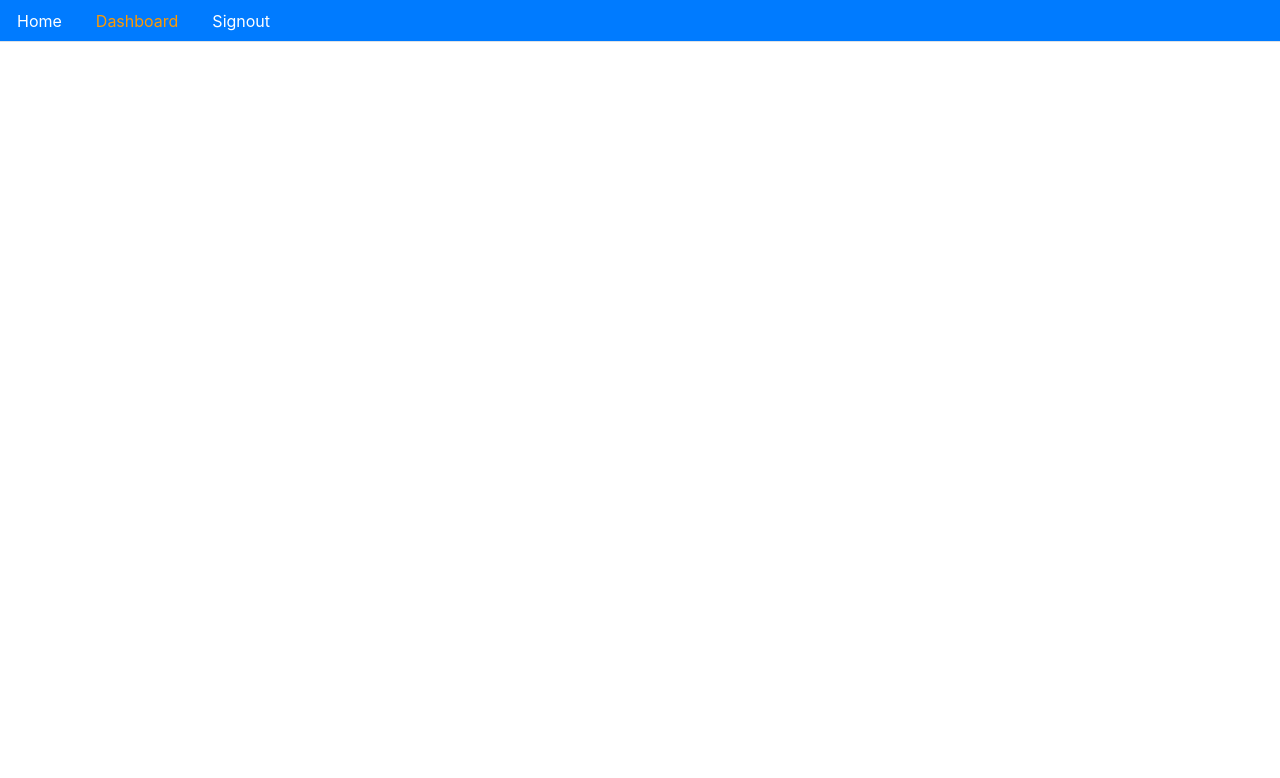
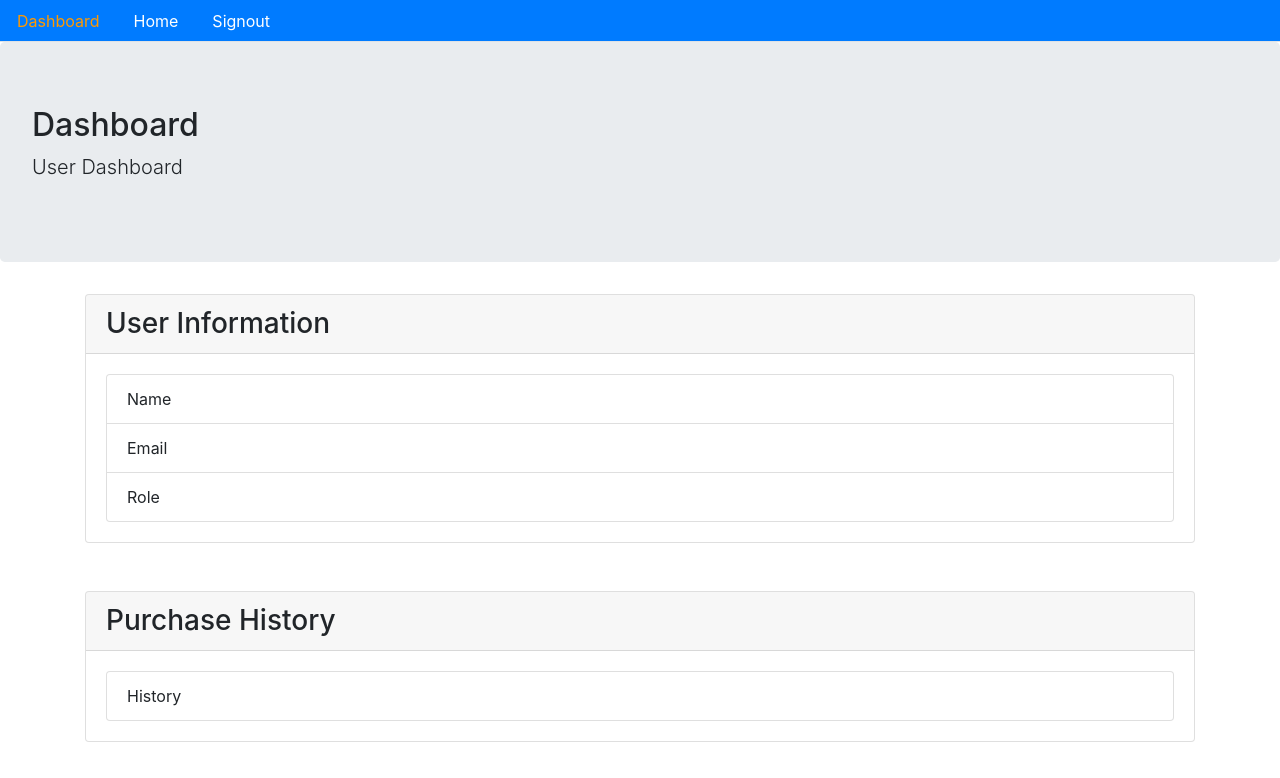
Before and after one commit to IT17167192/fashion-store-client, a React (Create React App) app: page /dashboard in a window 1280 px wide. Shown: the top 778 px of the page. Built offline with nearby package versions, Linux system fonts and the light colour scheme; sample sign-in values are in the browser's storage.

Commit message:
Dashboard route

```diff
--- a/src/Routes.js
+++ b/src/Routes.js
@@ -5,6 +5,8 @@ import Home from './core/Home';
 import Signup from "./user/Signup";
 import Menu from './core/Menu';
 import Signin from "./user/Signin";
+import PrivateRoute from "./auth/PrivateRoute";
+import Dashboard from "./user/UserDashboard";
 
 const Routes = () => {
     return (
@@ -15,6 +17,7 @@ const Routes = () => {
                 <Route path="/layout" exact component={Layout} />
                 <Route path="/signup" exact component={Signup} />
                 <Route path="/signin" exact component={Signin} />
+                <PrivateRoute path="/dashboard" exact component={Dashboard} />
             </Switch>
         </BrowserRouter>
     )
--- a/src/auth/DashboardRoute.js
+++ /dev/null
@@ -1,3 +0,0 @@
-import React from "react";
-import {Route, Redirect} from "react-router-dom";
-// import { }
--- /dev/null
+++ b/src/auth/PrivateRoute.js
@@ -0,0 +1,13 @@
+import React, {Component} from "react";
+import {Route, Redirect} from "react-router-dom";
+import { isAuthenticate } from "./index";
+
+const PrivateRoute = ({component: Component, ...rest}) => (
+    <Route {...rest} render={props => isAuthenticate() ? (
+        <Component {...props} />
+    ) : (
+        <Redirect to={{pathname: '/signin', state: {from: props.location}}} />
+    )}/>
+);
+
+export default PrivateRoute;
--- a/src/core/Menu.js
+++ b/src/core/Menu.js
@@ -1,6 +1,7 @@
 import React, {Fragment} from "react";
 import {Link, withRouter} from "react-router-dom";
 import {signout, isAuthenticate} from "../auth";
+
 
 const isActive = (history, path) => {
     if (history.location.pathname === path) {
@@ -14,10 +15,11 @@ const Menu = ({history}) => (
     <div>
         <ul className="nav nav-tabs bg-primary container-fluid col-auto">
             <li className="nav-item">
+                <Link className="nav-link" style={isActive(history, '/dashboard')} to="/dashboard">Dashboard</Link>
+            </li>
+
+            <li className="nav-item">
                 <Link className="nav-link" style={isActive(history, '/')} to="/">Home</Link>
-            </li>
-            <li className="nav-item">
-                <Link className="nav-link" style={isActive(history, '/dashboard')} to="/dashboard">Dashboard</Link>
             </li>
 
             {!isAuthenticate() && (
--- a/src/user/UserDashboard.js
+++ b/src/user/UserDashboard.js
@@ -1,10 +1,34 @@
 import React from "react";
 import Layout from "../core/Layout";
+import {isAuthenticate} from "../auth";
 
 const Dashboard = () => {
     return (
-        <Layout title="Dashboard" description="User Dashboard">
-            ...
+        <Layout title="Dashboard" description="User Dashboard" className="container">
+            <div className="card mb-5">
+                <h3 className="card-header">User Information</h3>
+                <div className="card-body">
+                    <ul className="list-group">
+                        <li className="list-group-item">
+                            Name
+                        </li>
+                        <li className="list-group-item">
+                            Email
+                        </li>
+                        <li className="list-group-item">
+                            Role
+                        </li>
+                    </ul>
+                </div>
+            </div>
+            <div className="card">
+                <h3 className="card-header">Purchase History</h3>
+                <div className="card-body">
+                    <ul className="list-group">
+                        <li className="list-group-item">History</li>
+                    </ul>
+                </div>
+            </div>
         </Layout>
     );
 };
```
